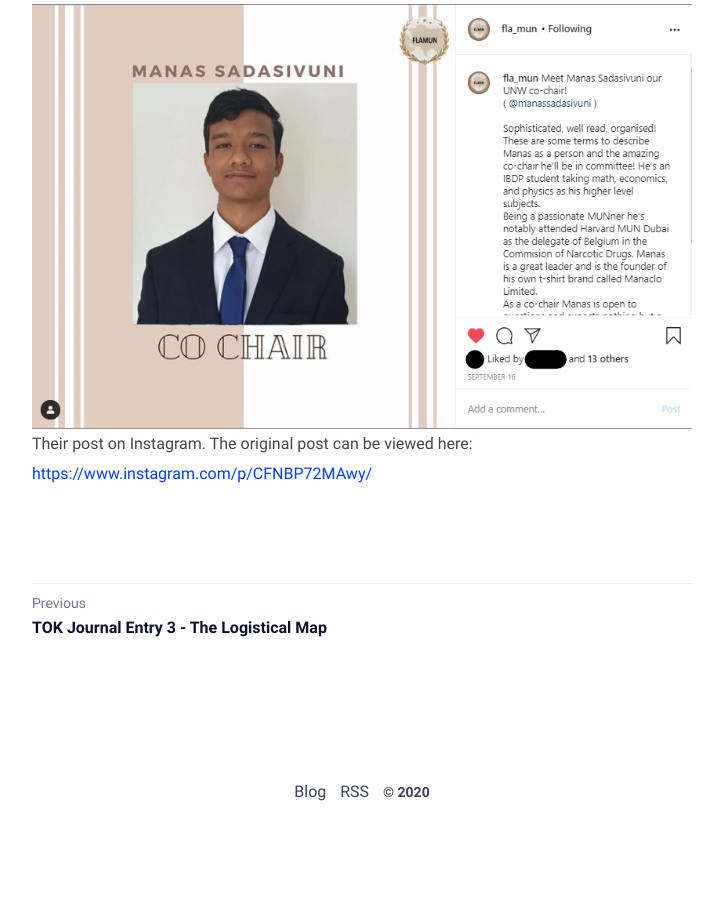
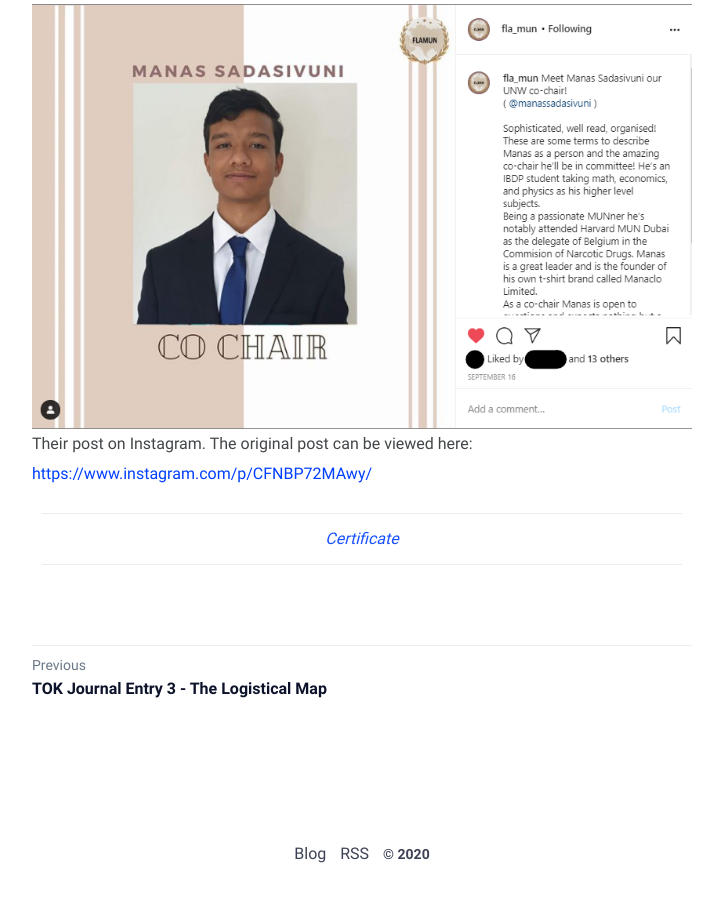
Before and after one commit to manassadasivuni/dg, a Jekyll site: the page built from _posts/2020-09-29-FLAMUN-CAS-Entry.md, in a window 1280 px wide and 900 px high, scrolled down 1628 px. Shown: the whole window, without its empty margins (278-1001 px from the left). Built offline with Jekyll 4.4.1, drawn with Linux system fonts in a browser that asks for light colours; before the commit the page ends 2467 px from its top, so only the background shows below that.

Commit message:
Update 2020-09-29-FLAMUN-CAS-Entry.md

```diff
--- a/_posts/2020-09-29-FLAMUN-CAS-Entry.md
+++ b/_posts/2020-09-29-FLAMUN-CAS-Entry.md
@@ -25,3 +25,5 @@ Photo taken during committee, I'm in the top-right corner
 
 ![](https://notes.manassadasivuni.com/assets/img/flamun/Instagram%20post.png)
 Their post on Instagram. The original post can be viewed here: [https://www.instagram.com/p/CFNBP72MAwy/](https://www.instagram.com/p/CFNBP72MAwy/)
+
+> [Certificate](https://notes.manassadasivuni.com/assets/docs/FLAMUN/FLAMUN EB Certificate.pdf)
```
